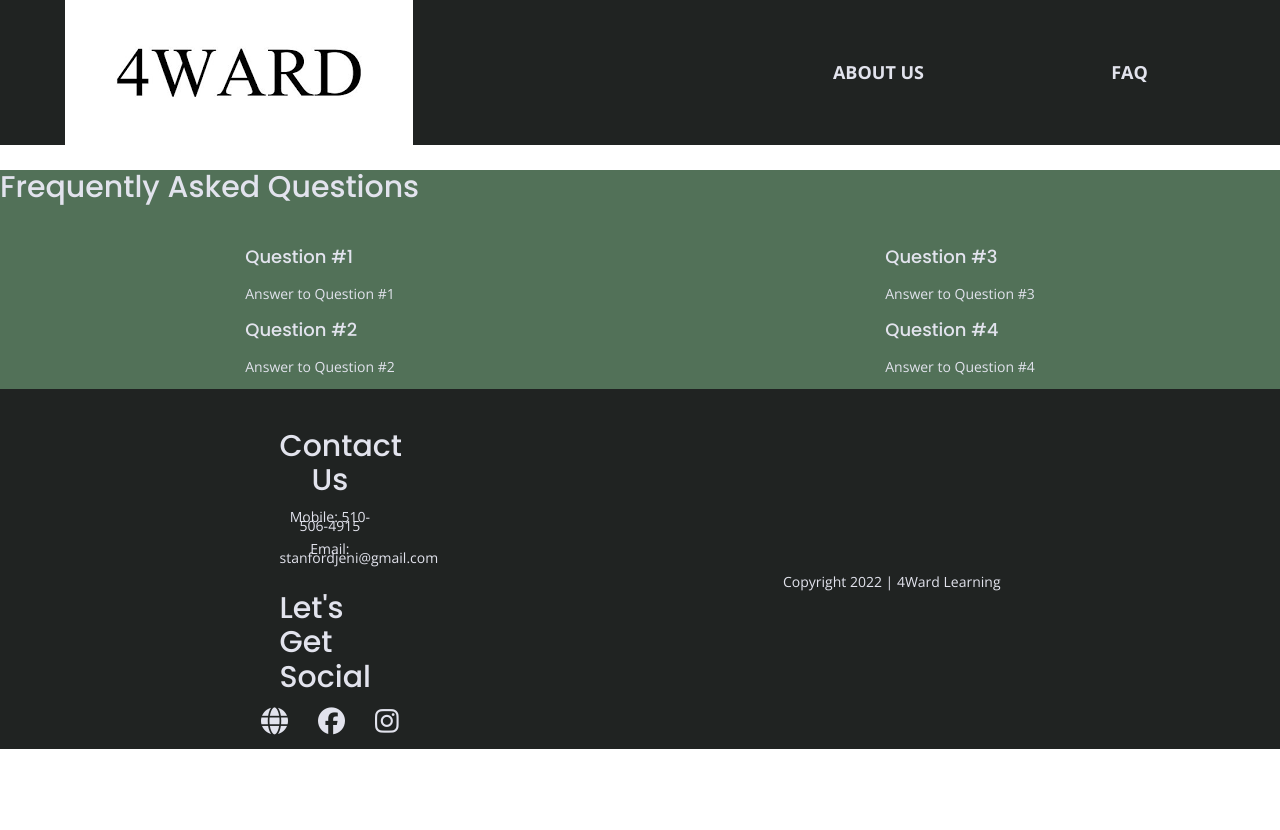
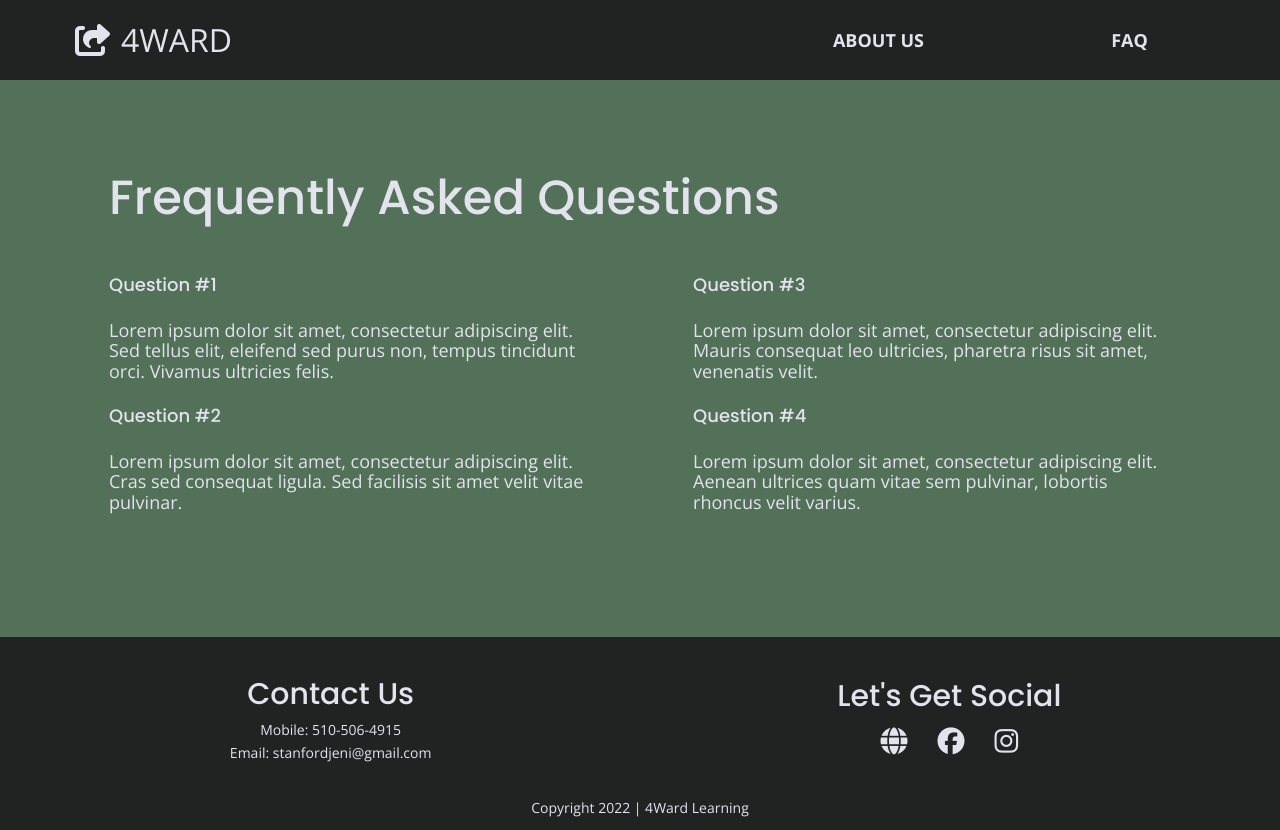
Before and after one commit to jenidub/4ward-afterschool, a website: page faq/index.html in a window 1280 px wide. Before the commit the page ends 800 px from the top, so only its background shows below. Drawn offline with nearby package versions, Linux system fonts and the light colour scheme.

Commit message:
Adjusted flexbox settings and fonts in the tablet and desktop versions of About Us and FAQs pages

```diff
--- a/css/main.css
+++ b/css/main.css
@@ -410,15 +410,17 @@ footer .copyright {
 }
 
 /* ============== ABOUT US PAGE ============== */
-section {
-}
-
 .mission {
   display: flex;
   justify-content: center;
   align-items: center;
-  flex-flow: column;
+  flex-flow: column wrap;
   background-color: #527158;
+}
+
+.mission-content {
+  width: 90%;
+  margin-bottom: 10px;
 }
 
 .map figure {
@@ -437,32 +439,46 @@ section {
   left: 0;
 }
 
-.mission-content p {
+.contact-info {
+  display: flex;
+  flex-flow: column wrap;
+  justify-content: center;
+  align-items: center;
+  background-color: #2a423a;
+}
+
+.contact-info h2 {
   width: 90%;
 }
 
-.contact-info {
+.contact-info .contact-container {
   display: flex;
-  flex-flow: column wrap;
+  flex-flow: row wrap;
+  justify-content: space-between;
+  align-items: center;
   width: 90%;
-  background-color: #2a423a;
+  padding-bottom: 25px;
 }
 
 /* ============== FAQs PAGE ============== */
 .faqs {
+  display: flex;
+  flex-flow: column wrap;
+  justify-content: center;
+  align-items: center;
   background-color: #527158;
+  padding-bottom: 20px;
 }
 
 .faqs h2 {
-  flex-flow: column;
-  justify-content: center;
-  align-items: center;
+  width: 90%
 }
 
 .faqs-items {
   display: flex;
   flex-flow: column wrap;
   justify-content: space-around;
+  width: 90%;
 }
 
 /* ==========================================================================
@@ -711,11 +727,9 @@ section {
   /* ============== ABOUT PAGE ============== */
   .contact-info {
     flex-flow: row wrap;
-    width: 85%
   }
 
   .contact-info h2 {
-    width: 100%;
   }
 
   .contact-info .general-info,
@@ -728,10 +742,33 @@ section {
   }
 
   /* ============== FAQs PAGE ============== */
+  .faqs {
+    padding: 50px;
+  }
+
+  .faqs h2 {
+    font-size: 2.25rem;
+  }
+
   .faqs-items {
     display: flex;
     flex-flow: row wrap;
-    justify-content: space-around;
+    justify-content: space-between;
+    width: 90%;
+    padding: 0px 50px 50px 50px;
+  }
+
+  .faqs-items .faqs-column-1,
+  .faqs-items .faqs-column-2 {
+    width: 45%;
+  }
+
+  .faqs-items h3 {
+    margin 10px 0px;
+  }
+
+  .faqs-items p {
+    line-height: 1.125rem;
   }
 
 @media only screen and (min-width: 1200px) {
@@ -815,7 +852,23 @@ section {
     padding-bottom: 37.5%;
   }
 
-}
+  /* ============== FAQs PAGE ============== */
+  .faqs h2 {
+    font-size: 3rem;
+  }
+
+  .faqs-items h3,
+  .faqs-items p {
+    font-size: 1.125rem;
+    line-height: 1.125em;
+  }
+  .faqs-items h3 {
+    margin: 10px 0px;
+  }
+
+  .faqs-items p {
+    margin: 25px 0px;
+  }
 
 /* ==========================================================================
    Print styles.
--- a/faq/index.html
+++ b/faq/index.html
@@ -33,13 +33,15 @@
   <!-- Header and Navigation Section -->
   <header>
     <div class="logo">
-        <a href="../index.html"><img src="../img/4ward-logo-temp.png" alt="4Ward Logo" /></a>
+      <p class="fontawesome-icon">
+        <i class="fas fa-share-square"></i>
+        <p class="website-title">4WARD</p>
+      </p>
     </div>
-      <div class="header-divider"></div>
     <nav>
       <ul>
-          <li><a href="../about/index.html" target="_blank">About Us</a></li>
-          <li><a href="../faq/index.html" target="_blank">FAQ</a></li>
+        <li><a href="about/index.html" target="_blank">About Us</a></li>
+        <li><a href="faq/index.html" target="_blank">FAQ</a></li>
       </ul>
     </nav>
 </header>
@@ -51,16 +53,24 @@
       <div class="faqs-items">
         <div class="faqs-column-1">
           <h3>Question #1</h3>
-          <p>Answer to Question #1</p>
+          <p>Lorem ipsum dolor sit amet, consectetur adipiscing elit.
+            Sed tellus elit, eleifend sed purus non, tempus tincidunt
+            orci. Vivamus ultricies felis.</p>
             <h3>Question #2</h3>
-          <p>Answer to Question #2</p>
+          <p>Lorem ipsum dolor sit amet, consectetur adipiscing elit.
+            Cras sed consequat ligula. Sed facilisis sit amet velit vitae
+            pulvinar.</p>
         </div>
 
         <div class="faqs-column-2">
           <h3>Question #3</h3>
-          <p>Answer to Question #3</p>
+          <p>Lorem ipsum dolor sit amet, consectetur adipiscing elit.
+            Mauris consequat leo ultricies, pharetra risus sit amet,
+            venenatis velit.</p>
           <h3>Question #4</h3>
-          <p>Answer to Question #4</p>
+          <p>Lorem ipsum dolor sit amet, consectetur adipiscing elit.
+            Aenean ultrices quam vitae sem pulvinar, lobortis rhoncus
+            velit varius.</p>
         </div>
       </div>
     </section>
@@ -69,7 +79,6 @@
 
   <!-- Footer Section - Contact Info, Social Links, Copyright -->
   <footer>
-    <div class="footer-content">
     <div class="contact">
         <h3>Contact Us</h3>
         <address>
@@ -92,12 +101,10 @@
           </p>
         </div>
     </div>
-    </div>
 
     <div class="copyright">
       <p>Copyright 2022 | 4Ward Learning</p>
     </div>
-
   </footer>
 
   <!-- Add your site or application content here -->
```
Also changed, not shown: about/index.html (+10 -6 lines). Lines whose indentation alone changed are shown as unchanged.
